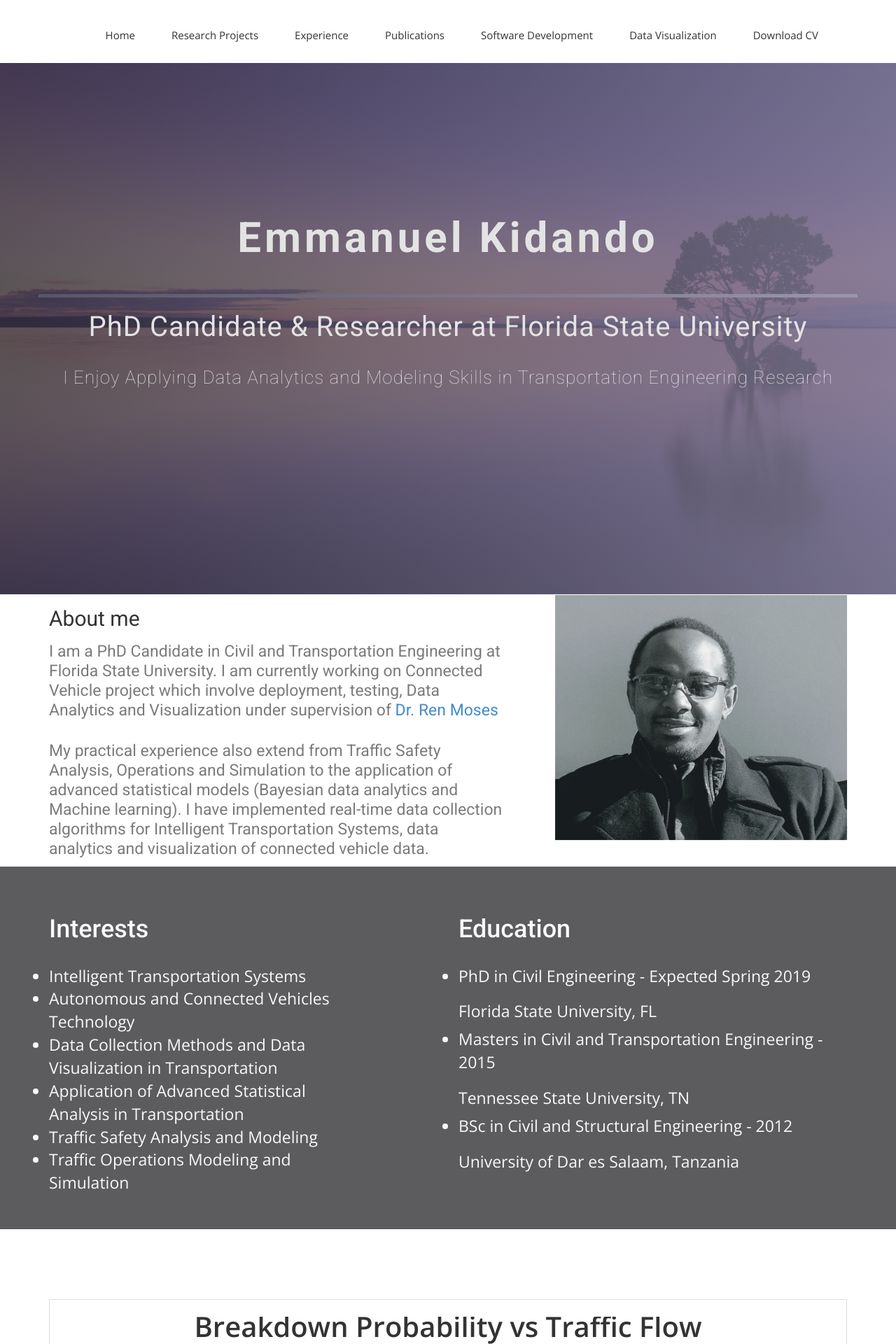
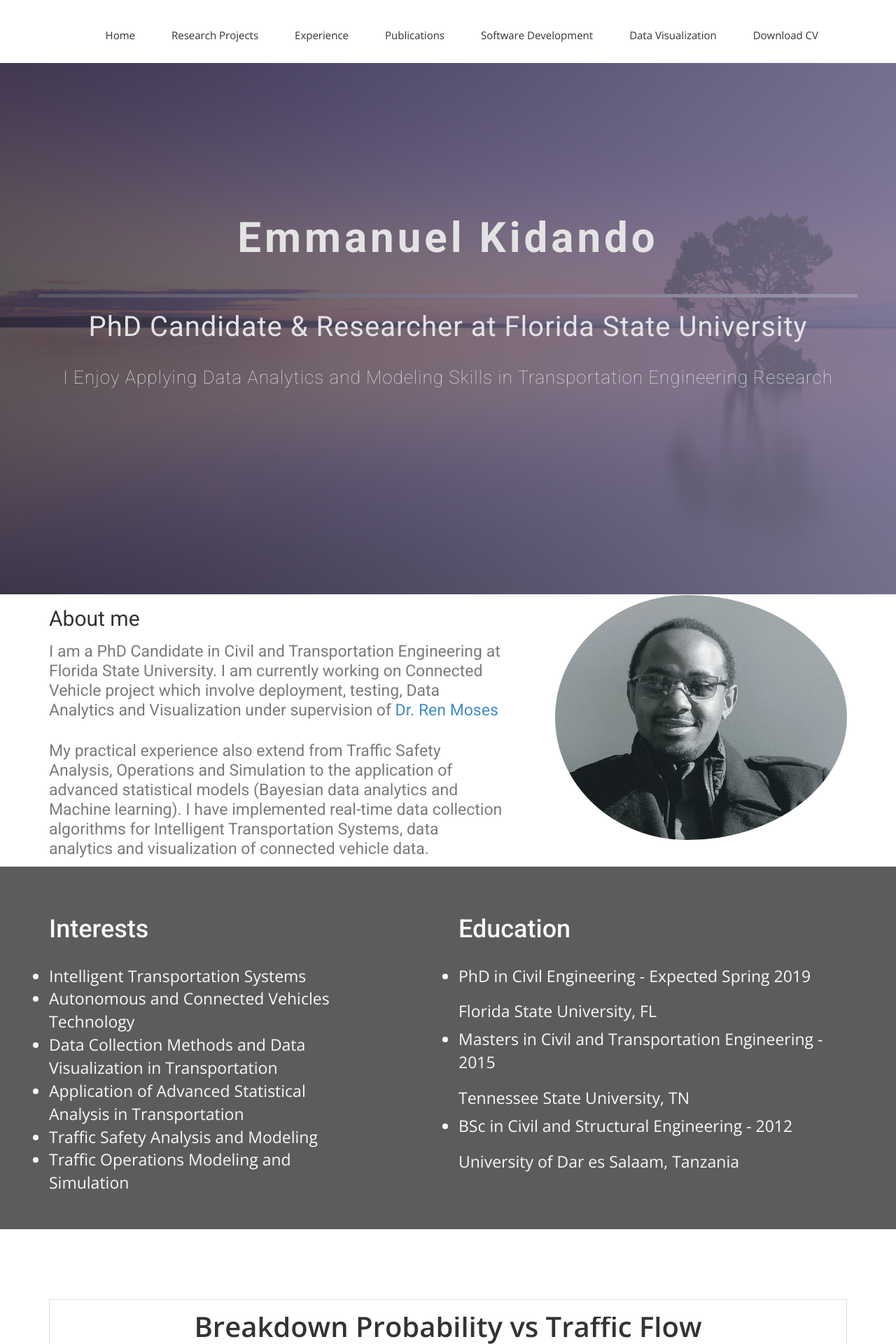
Before and after one commit to ekidando/Emma, a Jekyll site: the page built from index.html, in a window 1280 px wide. Shown: the top 1920 px of the page at 70% size. Built offline with Jekyll 4.4.1, drawn with Linux system fonts in a browser that asks for light colours; nearby versions of some CDN libraries; some web fonts are replaced.

Commit message:
Update index.html

```diff
--- a/index.html
+++ b/index.html
@@ -39,9 +39,9 @@ published: true
       </div><!-- .col-md-7 close -->
       <div class="col-md-5 col-sm-12">
         <div class="block">
-          <div classs="avatar">
-          <img src="img/2-2.jpg">
-          </div>
+
+          <img class="img-circle" src="img/2-2.jpg">
+
         </div>
       </div><!-- .col-md-5 close -->
     </div>
```
